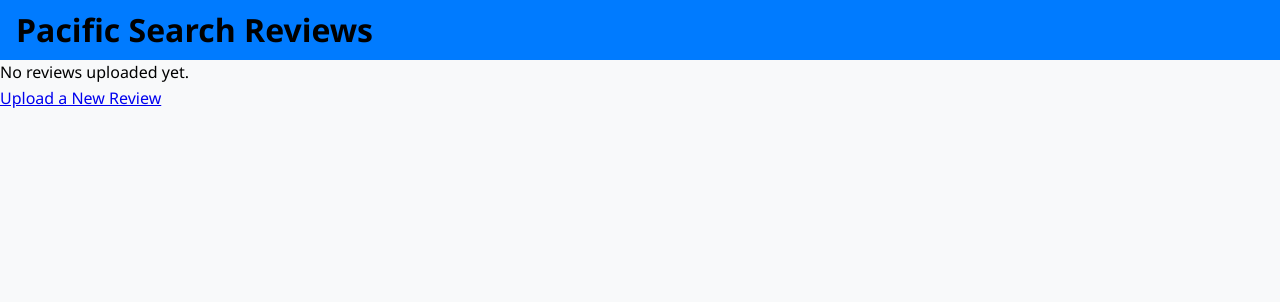
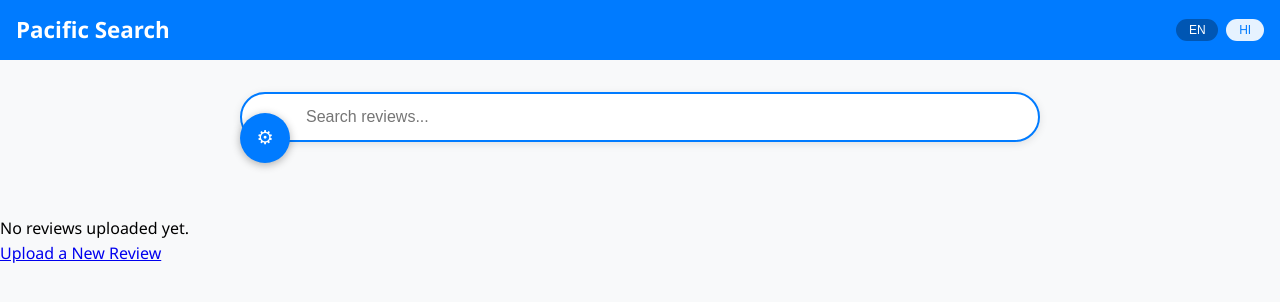
Before and after one commit to PacificSearch/Reviews, a Flask app: page / in a window 1280 px wide. Shown: the top 302 px of the page. Run offline with Flask 3, Linux system fonts and the light colour scheme.

Commit message:
Update index.html

```diff
--- a/templates/index.html
+++ b/templates/index.html
@@ -3,13 +3,42 @@
 <head>
   <meta charset="UTF-8">
   <title>Pacific Search - Reviews</title>
-  <!-- Static CSS file reference using url_for -->
   <link rel="stylesheet" href="{{ url_for('static', filename='styles.css') }}">
 </head>
 <body>
   <header class="header">
-    <h1>Pacific Search Reviews</h1>
+    <div class="logo">Pacific Search</div>
+    <div class="lang-switcher">
+      <button class="lang-btn active">EN</button>
+      <button class="lang-btn">HI</button>
+    </div>
   </header>
+
+  <div class="search-container">
+    <!-- Filter Toggle Button (Circular Icon) -->
+    <div class="filter-toggle" onclick="toggleFilters()">⚙</div>
+    <input type="text" class="search-bar" placeholder="Search reviews...">
+
+    <!-- Scrolling Message -->
+    <div class="scroll-message">
+      <marquee>Welcome to Pacific Search. Find detailed reviews for your favorite products. Use the filters or search bar to get started!</marquee>
+    </div>
+
+    <!-- Filter Dropdown Panel -->
+    <div class="filter-panel" id="filterPanel">
+      <!-- Example: Mobiles category -->
+      <div class="filter-category">
+        <img src="https://cdn-icons-png.flaticon.com/128/3064/3064197.png" alt="Mobile Icon"> Mobiles
+      </div>
+      <div class="filter-options" id="mobiles">
+        <!-- Subcategory links: clicking them takes you to /filter route -->
+        <a href="{{ url_for('filter_reviews') }}?subcategory=Apple" class="filter-option">Apple</a>
+        <a href="{{ url_for('filter_reviews') }}?subcategory=Samsung" class="filter-option">Samsung</a>
+        <a href="{{ url_for('filter_reviews') }}?subcategory=OnePlus" class="filter-option">OnePlus</a>
+      </div>
+      <!-- Add similar blocks for other categories if needed -->
+    </div>
+  </div>
 
   <main>
     {% if reviews %}
@@ -26,10 +55,8 @@
     {% endif %}
   </main>
 
-  <!-- Link to upload review form -->
   <p><a href="{{ url_for('upload_review') }}">Upload a New Review</a></p>
 
-  <!-- Static JS file reference using url_for -->
   <script src="{{ url_for('static', filename='script.js') }}"></script>
 </body>
 </html>
```
